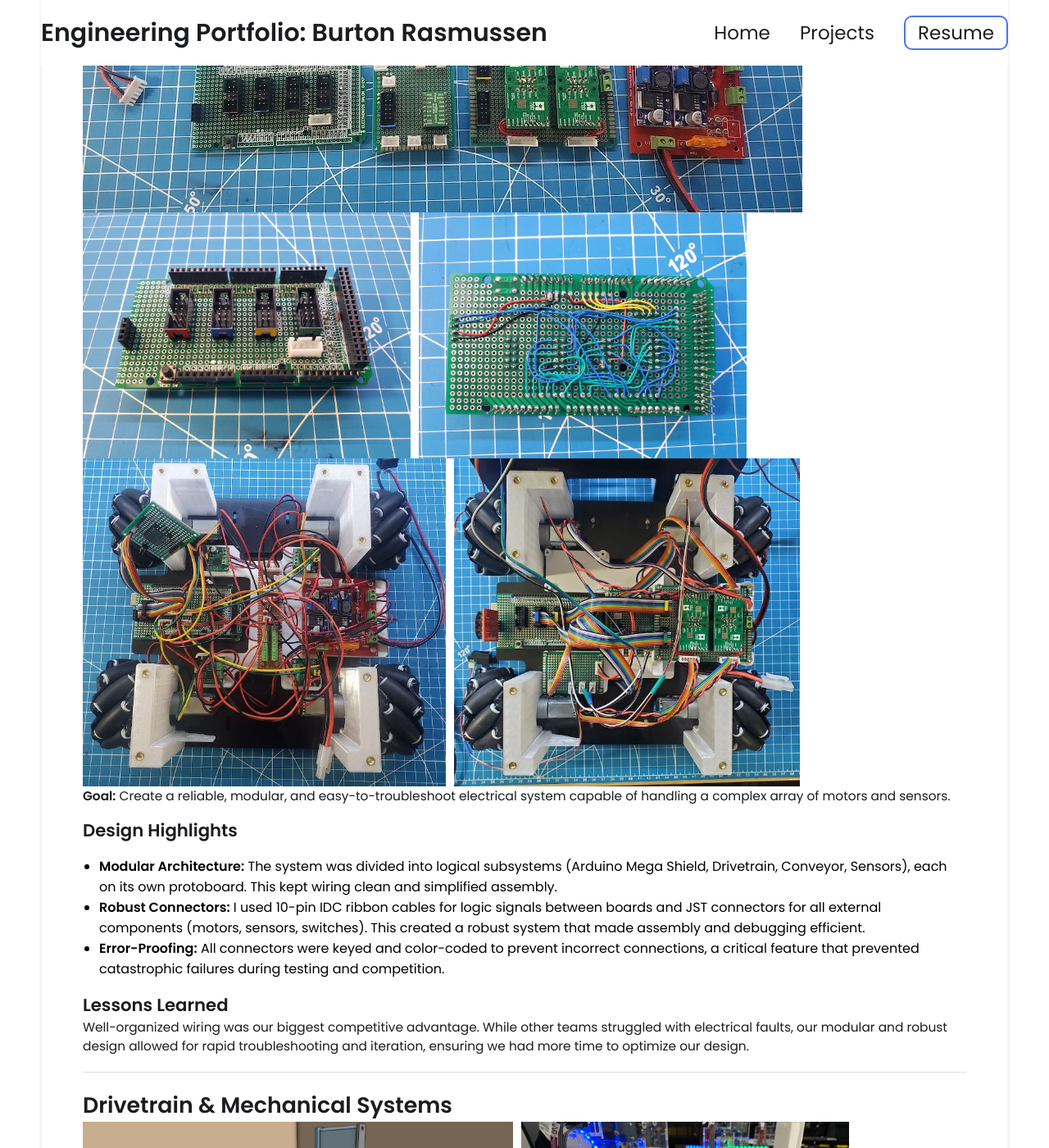
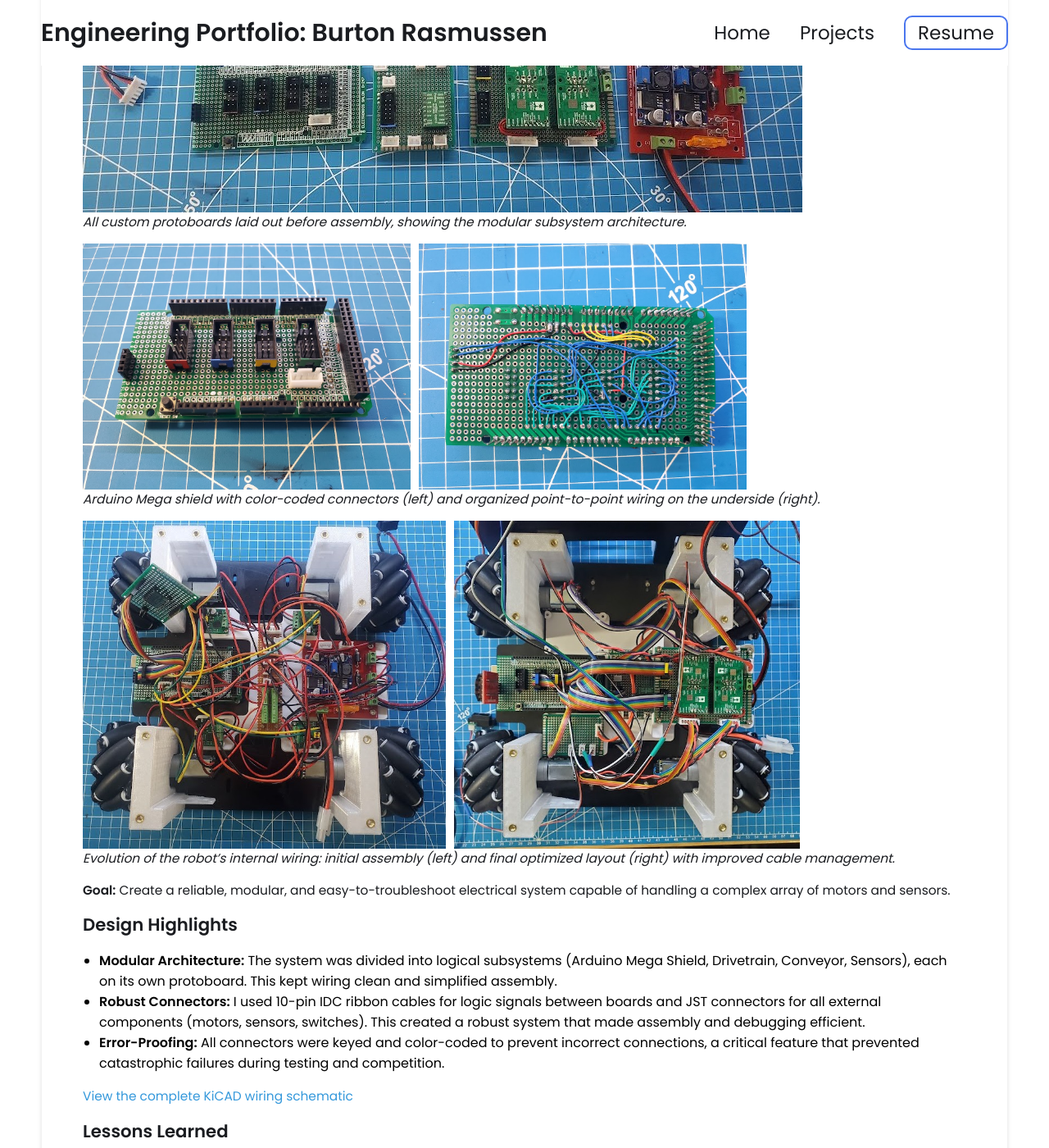
Before and after one commit to burtonrasmussen/burtonrasmussen.github.io, a Jekyll site: the page built from _projects/Mechatronics_Robot/index.md, in a window 1280 px wide and 1400 px high, scrolled down 1218 px. Shown: the whole window at 82% size. Built offline with Jekyll 4.4.1, drawn with Linux system fonts in a browser that asks for light colours.

Commit message:
updates to mechatronics project

```diff
--- a/_projects/Mechatronics_Robot/index.md
+++ b/_projects/Mechatronics_Robot/index.md
@@ -24,11 +24,13 @@ My primary responsibilities included the design and implementation of the entire
 # Electrical System Design
 
 {% include image-gallery.html images="all_protoboards_unassembled.jpg" height="400" %}
+*All custom protoboards laid out before assembly, showing the modular subsystem architecture.*
 
 {% include image-gallery.html images="MEGA_shield_colorcoded_topside.jpg, MEGA_shield_wiring_underside.jpg" height="300" %}
+*Arduino Mega shield with color-coded connectors (left) and organized point-to-point wiring on the underside (right).*
 
 {% include image-gallery.html images="robot_wiring_first_iteration.jpg, robot_wiring_reorganized_iteration.jpg" height="400" %}
-
+*Evolution of the robot's internal wiring: initial assembly (left) and final optimized layout (right) with improved cable management.*
 
 **Goal:** Create a reliable, modular, and easy-to-troubleshoot electrical system capable of handling a complex array of motors and sensors.
 
@@ -36,6 +38,8 @@ My primary responsibilities included the design and implementation of the entire
 - **Modular Architecture:** The system was divided into logical subsystems (Arduino Mega Shield, Drivetrain, Conveyor, Sensors), each on its own protoboard. This kept wiring clean and simplified assembly.
 - **Robust Connectors:** I used 10-pin IDC ribbon cables for logic signals between boards and JST connectors for all external components (motors, sensors, switches). This created a robust system that made assembly and debugging efficient.
 - **Error-Proofing:** All connectors were keyed and color-coded to prevent incorrect connections, a critical feature that prevented catastrophic failures during testing and competition.
+
+[View the complete KiCAD wiring schematic](https://drive.google.com/file/d/1XWaorqQnZn9iLrw5HxJZZbhs5fJKOFQc/view?usp=sharing)
 
 ## Lessons Learned
 Well-organized wiring was our biggest competitive advantage. While other teams struggled with electrical faults, our modular and robust design allowed for rapid troubleshooting and iteration, ensuring we had more time to optimize our design.
```
Also changed, not shown: 1 other file.
